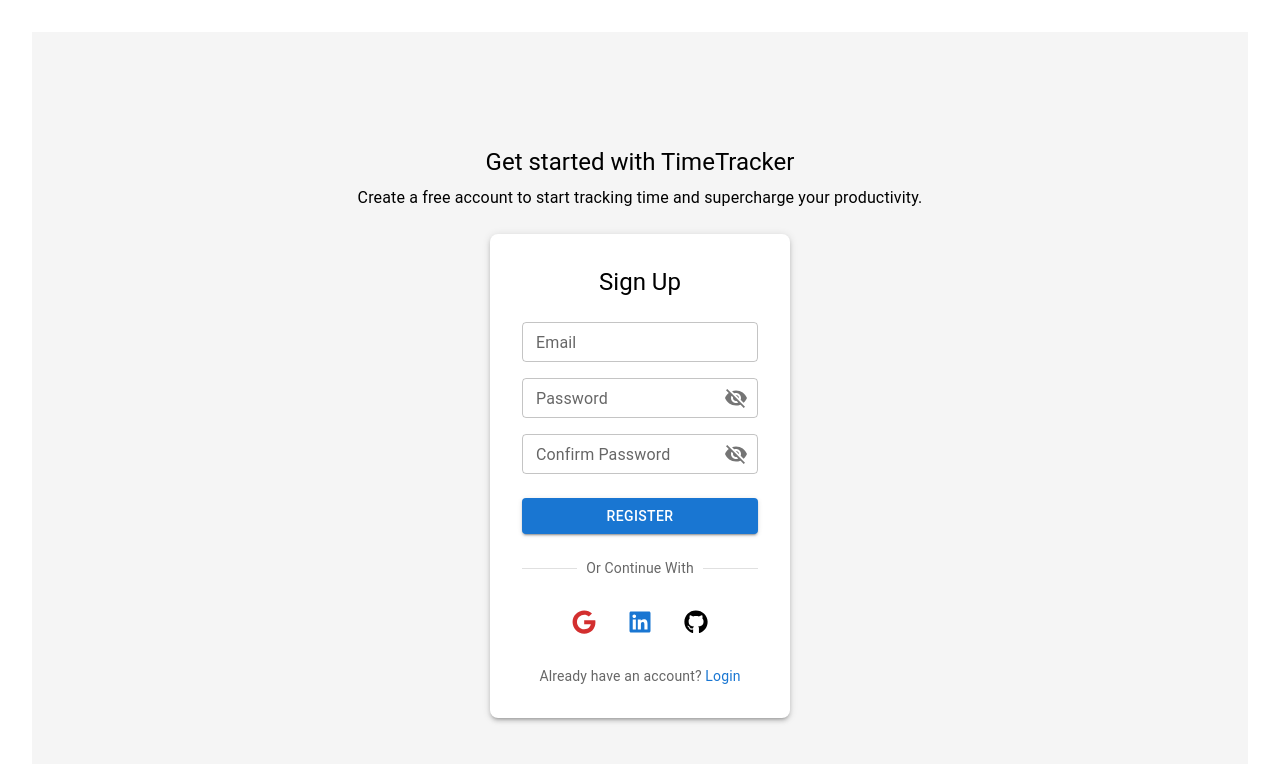
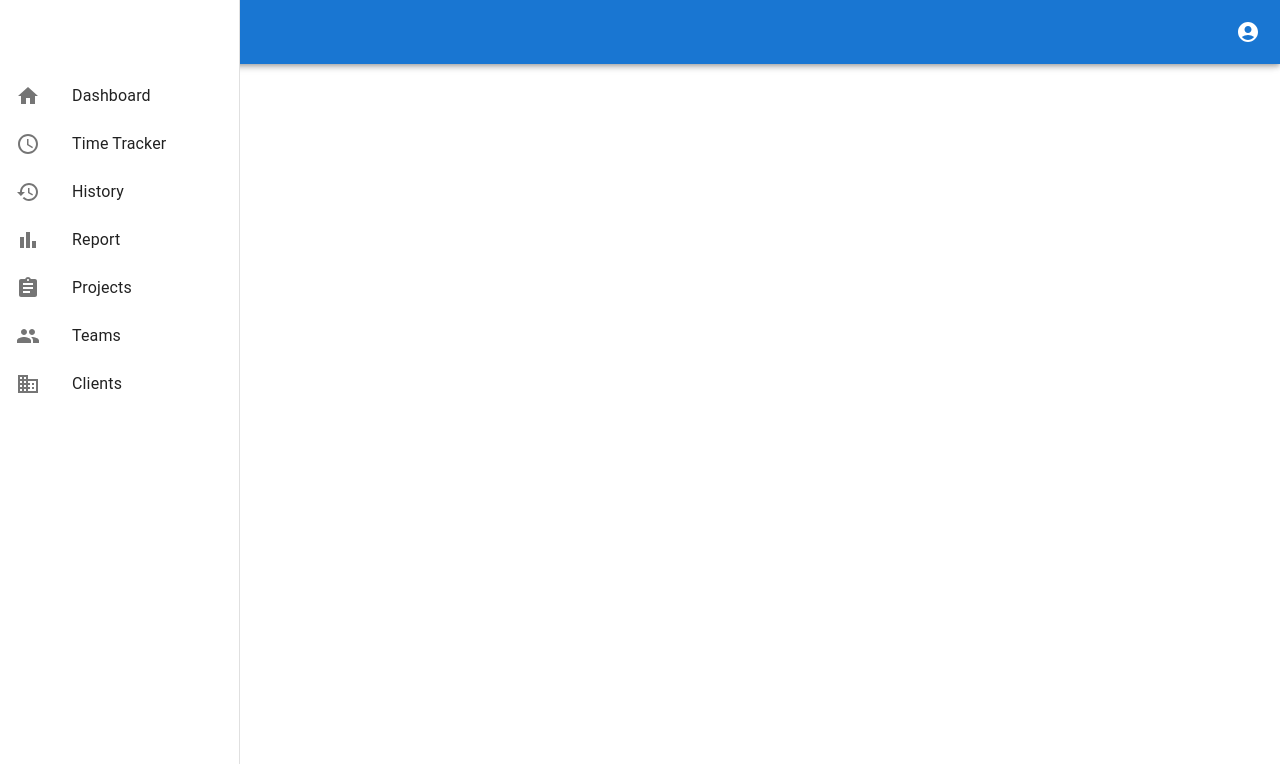
Before and after one commit to No-Country-simulation/s15-28-m-node-react, a React (Vite) app in the folder frontend/: page / in a window 1280 px wide. Shown: the top 764 px of the page. Built offline with nearby package versions, Linux system fonts and the light colour scheme; grey boxes are pictures that could not be loaded.

Commit message:
feat: add new components

```diff
--- a/frontend/package.json
+++ b/frontend/package.json
@@ -16,7 +16,8 @@
     "@mui/material": "^5.15.18",
     "react": "^18.2.0",
     "react-dom": "^18.2.0",
-    "react-icons": "^5.2.1"
+    "react-icons": "^5.2.1",
+    "react-router-dom": "^6.23.1"
   },
   "devDependencies": {
     "@types/react": "^18.2.66",
--- a/frontend/src/App.tsx
+++ b/frontend/src/App.tsx
@@ -1,16 +1,32 @@
-import './App.css'
+// App.tsx
+import React from 'react';
+import { BrowserRouter as Router, Route, Routes,/*  Navigate */ } from 'react-router-dom';
+import { AuthProvider, /* useAuth */ } from './context/auth-context';
+import Layout from './layout/layout';
+import Login from './components/users/login';
+import MainContent from './components/main.content';
+import Register from './components/users/register';
 
-import Register from './components/users/register'
+const App: React.FC = () => {
+  return (
+    <AuthProvider>
+      <Router>
+        <Routes>
+          <Route path="/login" element={<Login />} />
+          <Route path='/register' element={<Register/>}/>
+          <Route path="/" element={<Layout><MainContent /></Layout>} />
+        </Routes>
+      </Router>
+    </AuthProvider>
+  );
+};
 
-function App() {
-
-
-  return (
-    <>
-     <Register/>
-
-    </>
-  )
-}
-
-export default App
+/* const ProtectedRoute: React.FC<{ children: React.ReactNode }> = ({ children }) => {
+  const { isLoggedIn } = useAuth();
+  if (!isLoggedIn) {
+    return <Navigate to="/login" />;
+  }
+  return <>{children}</>;
+};
+ */
+export default App;
--- /dev/null
+++ b/frontend/src/components/header.tsx
@@ -0,0 +1,31 @@
+import React from 'react';
+import { AppBar, Toolbar, IconButton, Typography, Box } from '@mui/material';
+import AccountCircleIcon from '@mui/icons-material/AccountCircle';
+import { useNavigate } from 'react-router-dom';
+
+const Header: React.FC = () => {
+  const navigate = useNavigate();
+
+  const handleIconClick = () => {
+    navigate('/register');
+  };
+
+  return (
+    <AppBar position="fixed" color="primary">
+      <Toolbar>
+        <Box display="flex" justifyContent="space-between" width="100%">
+          {/* Logo */}
+          <Typography variant="h6" component="div">
+            <img src="/path/to/your/logo.png" alt="Logo" style={{ height: 40 }} />
+          </Typography>
+          {/* Logeo Icon */}
+          <IconButton edge="end" color="inherit" aria-label="login" onClick={handleIconClick}>
+            <AccountCircleIcon />
+          </IconButton>
+        </Box>
+      </Toolbar>
+    </AppBar>
+  );
+};
+
+export default Header;
--- /dev/null
+++ b/frontend/src/components/main.content.tsx
@@ -0,0 +1,18 @@
+import React from 'react';
+import { Box } from '@mui/material';
+
+
+const MainContent: React.FC = () => {
+  return (
+    <Box
+      display="flex"
+      justifyContent="center"
+      alignItems="center"
+      minHeight="100vh"
+    >
+
+    </Box>
+  );
+};
+
+export default MainContent;
--- /dev/null
+++ b/frontend/src/components/sidebar/sidebar.tsx
@@ -0,0 +1,70 @@
+import React from 'react';
+import { Drawer, List, ListItem, ListItemIcon, ListItemText, Toolbar } from '@mui/material';
+import HomeIcon from '@mui/icons-material/Home';
+import AccessTimeIcon from '@mui/icons-material/AccessTime';
+import HistoryIcon from '@mui/icons-material/History';
+import BarChartIcon from '@mui/icons-material/BarChart';
+import AssignmentIcon from '@mui/icons-material/Assignment';
+import GroupIcon from '@mui/icons-material/Group';
+import BusinessIcon from '@mui/icons-material/Business';
+
+const Sidebar: React.FC = () => {
+  return (
+    <Drawer
+      variant="permanent"
+      sx={{
+        width: 240,
+        flexShrink: 0,
+        [`& .MuiDrawer-paper`]: { width: 240, boxSizing: 'border-box' },
+      }}
+    >
+      <Toolbar />
+      <List>
+        <ListItem button>
+          <ListItemIcon>
+            <HomeIcon />
+          </ListItemIcon>
+          <ListItemText primary="Dashboard" />
+        </ListItem>
+        <ListItem button>
+          <ListItemIcon>
+            <AccessTimeIcon />
+          </ListItemIcon>
+          <ListItemText primary="Time Tracker" />
+        </ListItem>
+        <ListItem button>
+          <ListItemIcon>
+            <HistoryIcon />
+          </ListItemIcon>
+          <ListItemText primary="History" />
+        </ListItem>
+        <ListItem button>
+          <ListItemIcon>
+            <BarChartIcon />
+          </ListItemIcon>
+          <ListItemText primary="Report" />
+        </ListItem>
+        <ListItem button>
+          <ListItemIcon>
+            <AssignmentIcon />
+          </ListItemIcon>
+          <ListItemText primary="Projects" />
+        </ListItem>
+        <ListItem button>
+          <ListItemIcon>
+            <GroupIcon />
+          </ListItemIcon>
+          <ListItemText primary="Teams" />
+        </ListItem>
+        <ListItem button>
+          <ListItemIcon>
+            <BusinessIcon />
+          </ListItemIcon>
+          <ListItemText primary="Clients" />
+        </ListItem>
+      </List>
+    </Drawer>
+  );
+};
+
+export default Sidebar;
--- a/frontend/src/components/users/register.tsx
+++ b/frontend/src/components/users/register.tsx
@@ -1,20 +1,30 @@
 import React, { useState, FormEvent } from 'react';
-import { Box, Button, Divider, IconButton, TextField, Typography, InputAdornment } from '@mui/material';
+import { Box, Button, Divider, IconButton, TextField, Typography, InputAdornment, MenuItem, Select, FormControl, InputLabel } from '@mui/material';
 import { FaGithub, FaGoogle, FaLinkedin } from 'react-icons/fa';
 import Visibility from '@mui/icons-material/Visibility';
 import VisibilityOff from '@mui/icons-material/VisibilityOff';
 
 interface Errors {
+  firstName: string;
+  lastName: string;
   email: string;
   password: string;
   confirmPassword: string;
+  role: string;
+  birthDate: string;
+  phone: string;
 }
 
 const Register: React.FC = () => {
+  const [firstName, setFirstName] = useState<string>('');
+  const [lastName, setLastName] = useState<string>('');
   const [email, setEmail] = useState<string>('');
   const [password, setPassword] = useState<string>('');
   const [confirmPassword, setConfirmPassword] = useState<string>('');
-  const [errors, setErrors] = useState<Errors>({ email: '', password: '', confirmPassword: '' });
+  const [role, setRole] = useState<string>('');
+  const [birthDate, setBirthDate] = useState<string>('');
+  const [phone, setPhone] = useState<string>('');
+  const [errors, setErrors] = useState<Errors>({ firstName: '', lastName: '', email: '', password: '', confirmPassword: '', role: '', birthDate: '', phone: '' });
   const [showPassword, setShowPassword] = useState<boolean>(false);
   const [showConfirmPassword, setShowConfirmPassword] = useState<boolean>(false);
 
@@ -27,10 +37,25 @@ const Register: React.FC = () => {
     return password.length >= 8 && /[a-zA-Z]/.test(password) && /[0-9]/.test(password);
   };
 
+  const validatePhone = (phone: string): boolean => {
+    const regex = /^\+?[0-9]{7,15}$/;
+    return regex.test(phone);
+  };
+
   const handleSubmit = (e: FormEvent<HTMLFormElement>): void => {
     e.preventDefault();
     let valid = true;
-    const  newErrors: Errors = { email: '', password: '', confirmPassword: '' };
+    const newErrors: Errors = { firstName: '', lastName: '', email: '', password: '', confirmPassword: '', role: '', birthDate: '', phone: '' };
+
+    if (!firstName) {
+      newErrors.firstName = 'Please enter your first name.';
+      valid = false;
+    }
+
+    if (!lastName) {
+      newErrors.lastName = 'Please enter your last name.';
+      valid = false;
+    }
 
     if (!validateEmail(email)) {
       newErrors.email = 'Please enter a valid email address.';
@@ -47,11 +72,26 @@ const Register: React.FC = () => {
       valid = false;
     }
 
+    if (!role) {
+      newErrors.role = 'Please select your role.';
+      valid = false;
+    }
+
+    if (!birthDate) {
+      newErrors.birthDate = 'Please enter your birth date.';
+      valid = false;
+    }
+
+    if (!validatePhone(phone)) {
+      newErrors.phone = 'Please enter a valid phone number.';
+      valid = false;
+    }
+
     setErrors(newErrors);
 
     if (valid) {
       // Submit the form or perform other actions
-      console.log('Form submitted:', { email, password, confirmPassword });
+      console.log('Form submitted:', { firstName, lastName, email, password, role, birthDate, phone });
     }
   };
 
@@ -106,6 +146,30 @@ const Register: React.FC = () => {
           <Box mb={2}>
             <TextField
               fullWidth
+              label="First Name"
+              variant="outlined"
+              size="small"
+              value={firstName}
+              onChange={(e) => setFirstName(e.target.value)}
+              error={!!errors.firstName}
+              helperText={errors.firstName}
+            />
+          </Box>
+          <Box mb={2}>
+            <TextField
+              fullWidth
+              label="Last Name"
+              variant="outlined"
+              size="small"
+              value={lastName}
+              onChange={(e) => setLastName(e.target.value)}
+              error={!!errors.lastName}
+              helperText={errors.lastName}
+            />
+          </Box>
+          <Box mb={2}>
+            <TextField
+              fullWidth
               label="Email"
               type="email"
               variant="outlined"
@@ -142,7 +206,7 @@ const Register: React.FC = () => {
               }}
             />
           </Box>
-          <Box mb={3}>
+          <Box mb={2}>
             <TextField
               fullWidth
               label="Confirm Password"
@@ -168,6 +232,54 @@ const Register: React.FC = () => {
               }}
             />
           </Box>
+          <Box mb={2}>
+            <FormControl fullWidth variant="outlined" size="small" error={!!errors.role}>
+              <InputLabel id="role-label">Role</InputLabel>
+              <Select
+                labelId="role-label"
+                id="role"
+                value={role}
+                onChange={(e) => setRole(e.target.value as string)}
+                label="Role"
+              >
+
+                <MenuItem value="Freelancer">Freelancer</MenuItem>
+                <MenuItem value="Client">Client</MenuItem>
+              </Select>
+              {errors.role && (
+                <Typography variant="body2" color="error">
+                  {errors.role}
+                </Typography>
+              )}
+            </FormControl>
+          </Box>
+          <Box mb={2}>
+            <TextField
+              fullWidth
+              label="Birth Date"
+              type="date"
+              variant="outlined"
+              size="small"
+              InputLabelProps={{ shrink: true }}
+              value={birthDate}
+              onChange={(e) => setBirthDate(e.target.value)}
+              error={!!errors.birthDate}
+              helperText={errors.birthDate}
+            />
+          </Box>
+          <Box mb={3}>
+            <TextField
+              fullWidth
+              label="Phone"
+              type="tel"
+              variant="outlined"
+              size="small"
+              value={phone}
+              onChange={(e) => setPhone(e.target.value)}
+              error={!!errors.phone}
+              helperText={errors.phone}
+            />
+          </Box>
           <Button
             type="submit"
             fullWidth
@@ -177,7 +289,9 @@ const Register: React.FC = () => {
             Register
           </Button>
         </form>
-        <Divider sx={{ my: 3 }}>
+        <Divider
+          sx={{ my: 3 }}
+        >
           <Typography
             variant="body2"
             color="textSecondary"
@@ -186,10 +300,16 @@ const Register: React.FC = () => {
           </Typography>
         </Divider>
         <Box display="flex" justifyContent="center" gap={2}>
-          <IconButton aria-label="google" color="error">
+          <IconButton
+            aria-label="google"
+            color="error"
+          >
             <FaGoogle />
           </IconButton>
-          <IconButton aria-label="linkedin" color="primary">
+          <IconButton
+            aria-label="linkedin"
+            color="primary"
+          >
             <FaLinkedin />
           </IconButton>
           <IconButton aria-label="github" color="inherit">
--- /dev/null
+++ b/frontend/src/context/auth-context.tsx
@@ -0,0 +1,31 @@
+// AuthContext.tsx
+import React, { createContext, useContext, useState, ReactNode } from 'react';
+
+interface AuthContextType {
+  isLoggedIn: boolean;
+  login: () => void;
+  logout: () => void;
+}
+
+const AuthContext = createContext<AuthContextType | undefined>(undefined);
+
+export const AuthProvider: React.FC<{ children: ReactNode }> = ({ children }) => {
+  const [isLoggedIn, setIsLoggedIn] = useState(false);
+
+  const login = () => setIsLoggedIn(true);
+  const logout = () => setIsLoggedIn(false);
+
+  return (
+    <AuthContext.Provider value={{ isLoggedIn, login, logout }}>
+      {children}
+    </AuthContext.Provider>
+  );
+};
+
+export const useAuth = (): AuthContextType => {
+  const context = useContext(AuthContext);
+  if (context === undefined) {
+    throw new Error('useAuth must be used within an AuthProvider');
+  }
+  return context;
+};
--- /dev/null
+++ b/frontend/src/layout/layout.tsx
@@ -0,0 +1,25 @@
+// Layout.tsx
+import React from 'react';
+import { Box, CssBaseline, Toolbar } from '@mui/material';
+import Header from '../components/header';
+import Sidebar from '../components/sidebar/sidebar';
+
+
+const Layout: React.FC<{ children: React.ReactNode }> = ({ children }) => {
+  return (
+    <Box sx={{ display: 'flex' }}>
+      <CssBaseline />
+      <Header />
+     <Sidebar/>
+      <Box
+        component="main"
+        sx={{ flexGrow: 1, bgcolor: 'background.default', p: 3, ml: 30 }}
+      >
+        <Toolbar />
+        {children}
+      </Box>
+    </Box>
+  );
+};
+
+export default Layout;
```
Also changed, not shown: frontend/src/components/users/login.tsx (line endings or trailing spaces).
